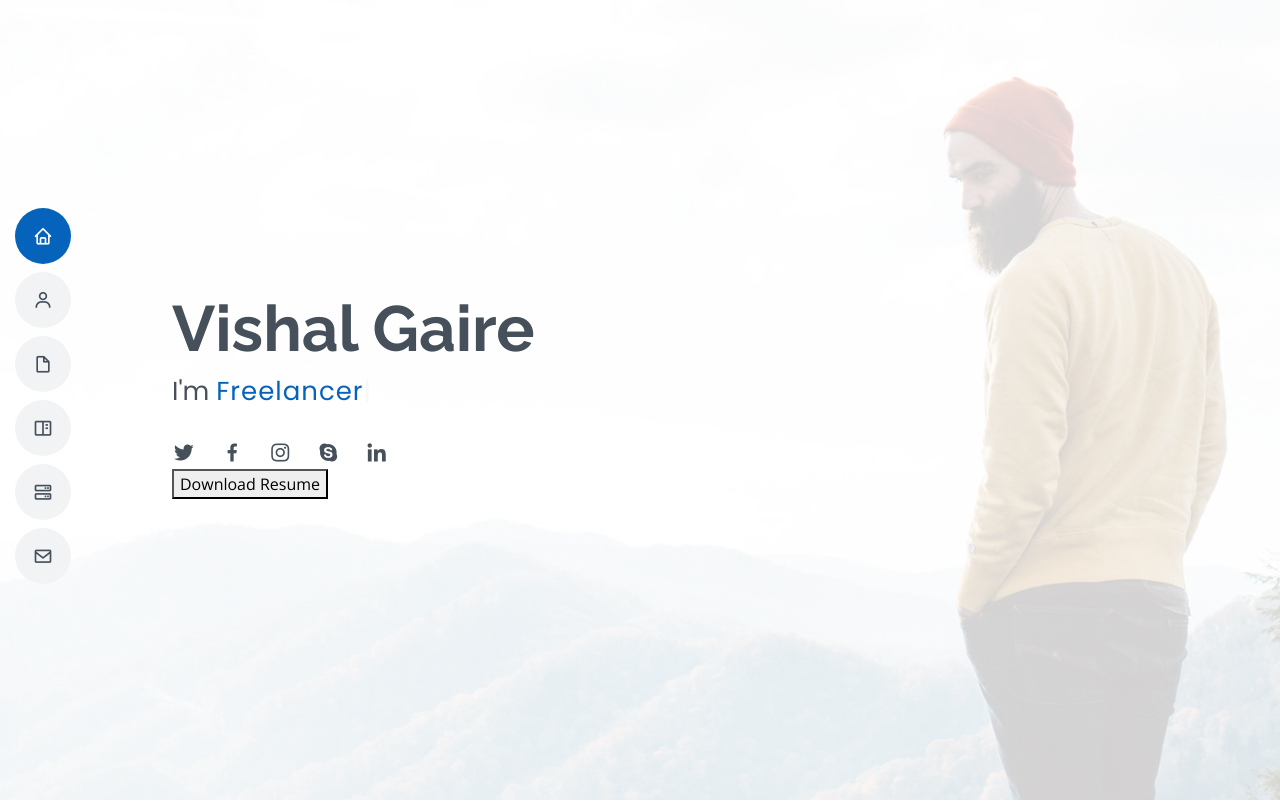
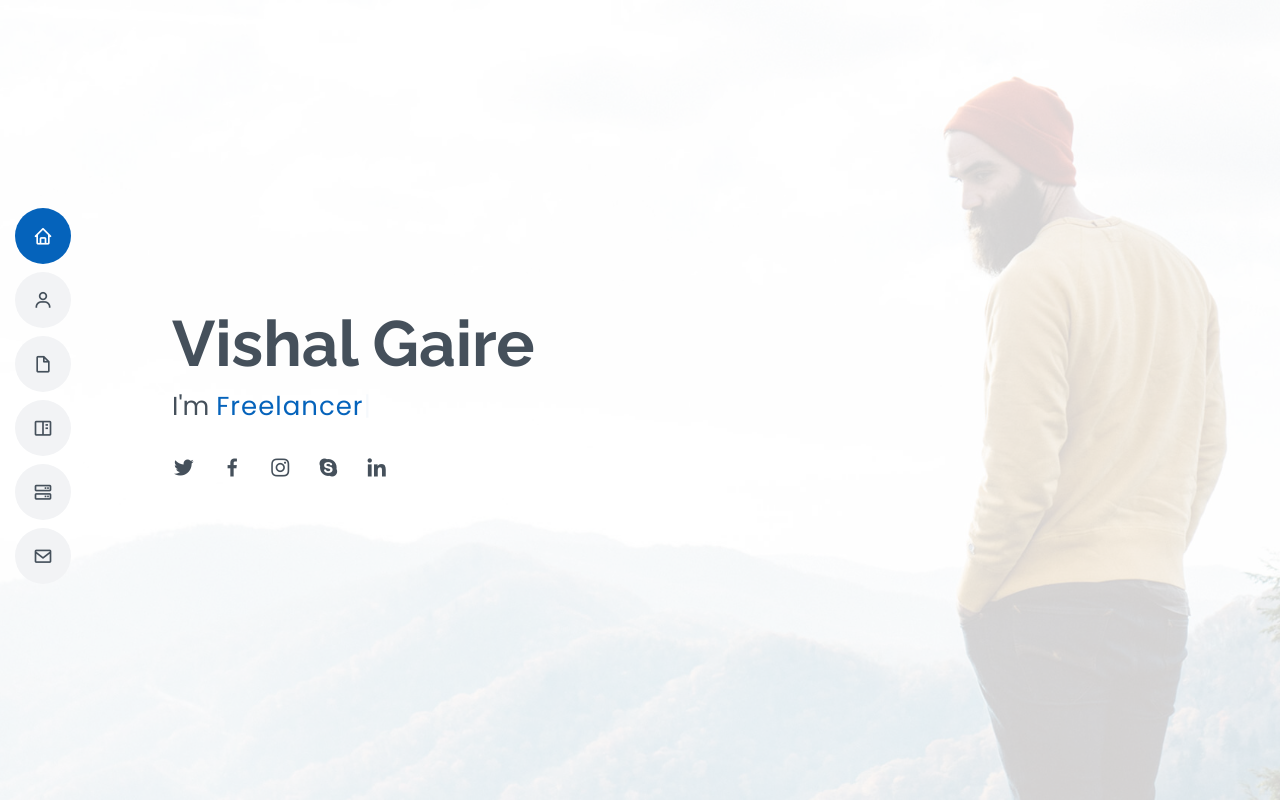
Before and after one commit to techcvr/portfolio, a plain HTML site: page index.html in a window 1280 px wide. Shown: the top 802 px of the page. Drawn offline with nearby package versions, Linux system fonts and the light colour scheme.

Commit message:
Update index.html

```diff
--- a/index.html
+++ b/index.html
@@ -59,7 +59,6 @@
         <a href="#" class="google-plus"><i class="bx bxl-skype"></i></a>
         <a href="#" class="linkedin"><i class="bx bxl-linkedin"></i></a>
       </div>
-      <button type="button">Download Resume</button>
     </div>
   </section><!-- End Hero -->
 
```
